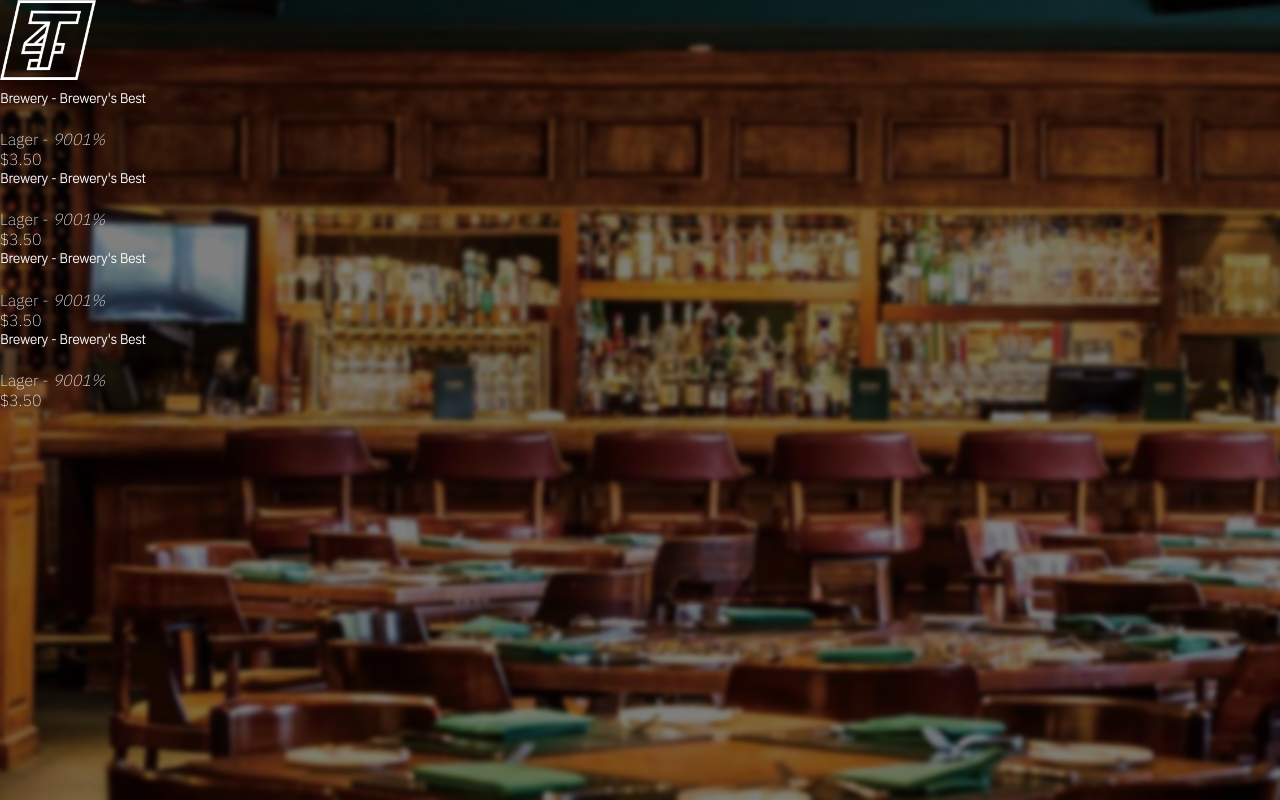
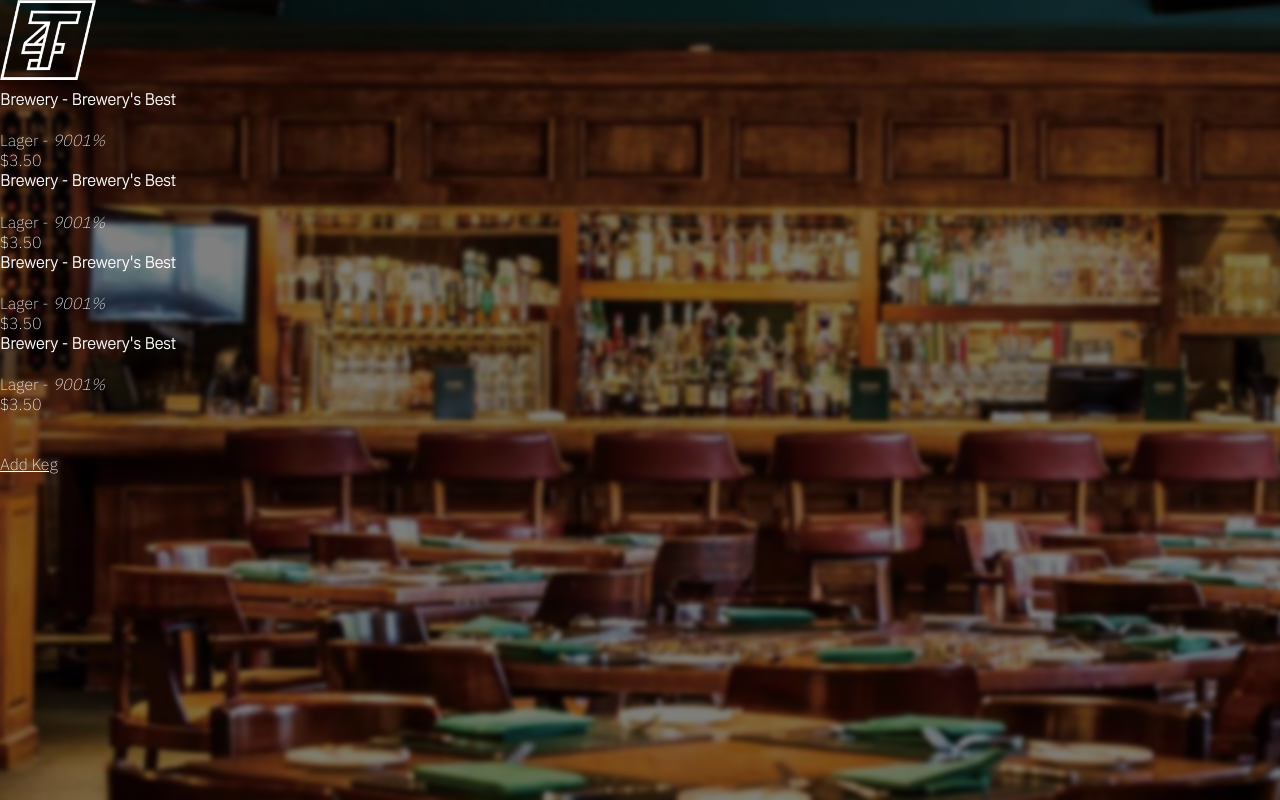
Before and after one commit to abatesaccs/tapRoom, a React app in the folder taproom/: page /#/menu in a window 1280 px wide. Built offline with nearby package versions, Linux system fonts and the light colour scheme.

Commit message:
add pseudo add keg page, and connected it to ad keg link in menu

```diff
--- /dev/null
+++ b/taproom/src/components/AddKeg.jsx
@@ -0,0 +1,13 @@
+import React from 'react';
+import IIHO from '../assets/images/ifIHadOne.jpg';
+
+function AddKeg(){
+    return(
+        <div>
+            <p>Here's where id put my form, </p>
+            <img src={IIHO} />
+        </div>
+    );
+}
+
+export default AddKeg;
--- a/taproom/src/components/App.jsx
+++ b/taproom/src/components/App.jsx
@@ -5,6 +5,7 @@ import Error404 from './Route404';
 import Background from '../assets/images/TaproomBackground2.png';
 import Landing from './Landing';
 import MenuList from './MenuList';
+import AddKeg from './AddKeg';
 
 function App(){
   var style = {
@@ -25,6 +26,7 @@ function App(){
         <Switch>
           <Route exact path='/' component={Landing} />
           <Route path='/menu' component={MenuList} />
+          <Route path='/addKeg' component={AddKeg}/>
           <Route component={Error404} />
         </Switch>
       </div>
--- a/taproom/src/components/Header.jsx
+++ b/taproom/src/components/Header.jsx
@@ -15,7 +15,7 @@ function Header(){
   };
   return (
     <div>
-      <h1 style={style}><Link class='homeLink' to="/home"><img style={imageStyle} src={logo} alt="4T"/></Link></h1>
+      <h1 style={style}><Link className='homeLink' to="/"><img style={imageStyle} src={logo} alt="4T"/></Link></h1>
     </div>
   );
 }
--- a/taproom/src/components/Landing.jsx
+++ b/taproom/src/components/Landing.jsx
@@ -13,8 +13,8 @@ function Landing(){
   return (
     <div style={errorStyle}>
       <h1 style={landingSize}>Tipsy Tom's Terrible Taproom</h1>
-      <h3><Link class='homeLink' to="/menu">Menu</Link></h3>
-      <h3><Link class='homeLink' to='/garbage'>404</Link></h3>
+      <h3><Link className='homeLink' to="/menu">Menu</Link></h3>
+      {/* <h3><Link className='homeLink' to='/garbage'>404</Link></h3> */}
     </div>
   );
 }
--- a/taproom/src/components/Menu.jsx
+++ b/taproom/src/components/Menu.jsx
@@ -11,7 +11,7 @@ function Menu(props){
   };
   return (
     <div>
-      <h5 style={headerPadding}>{props.brewery} - {props.name}</h5>
+      <h4 style={headerPadding}>{props.brewery} - {props.name}</h4>
       <p style={paragraphPadding}>{props.category} - <em>{props.alcoholContent}</em></p>
       <p style={paragraphPadding}>{props.price}</p>
     </div>
--- a/taproom/src/components/MenuList.jsx
+++ b/taproom/src/components/MenuList.jsx
@@ -1,5 +1,7 @@
 import React from 'react';
 import Menu from './Menu';
+import { Link } from 'react-router-dom';
+import './homeLink.css';
 
 var tmpKegList = [
   {
@@ -32,6 +34,10 @@ var tmpKegList = [
   }
 ];
 
+var addStyle = {
+    marginTop: '5vh'
+};
+
 function MenuList() {
   return (
     <div>
@@ -43,6 +49,9 @@ function MenuList() {
           price = {menu.price}
           key = {index}/>
       )}
+      <div style={addStyle}>
+        <Link className='addLink' to='/addKeg'>Add Keg</Link>
+      </div>
     </div>
   );
 }
--- a/taproom/src/components/homeLink.css
+++ b/taproom/src/components/homeLink.css
@@ -4,6 +4,9 @@
 }
 
 .ErrLink {
-    text-decoration: none;
-    color: #AAA;
+    color: #FFF;
 }
+
+.addLink {
+    color: #FFF;
+}
```
Also changed, not shown: taproom/src/assets/images/ifIHadOne.jpg (added).
